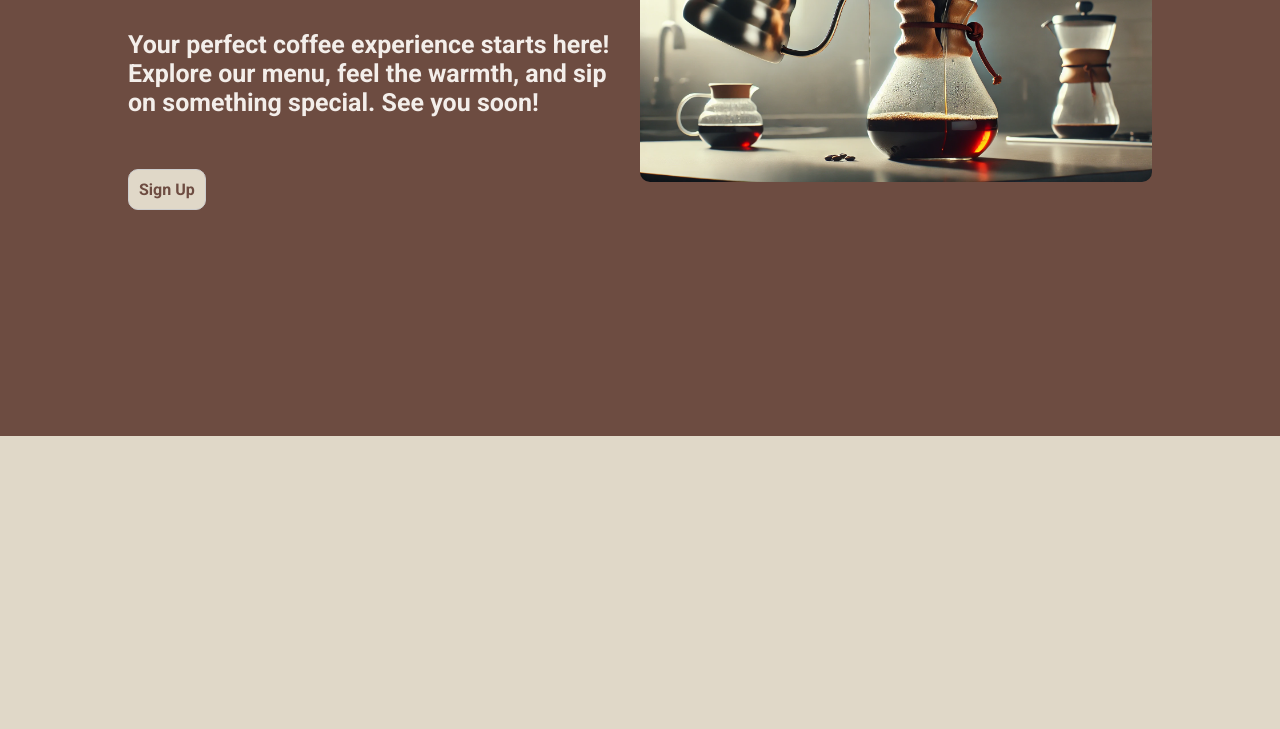
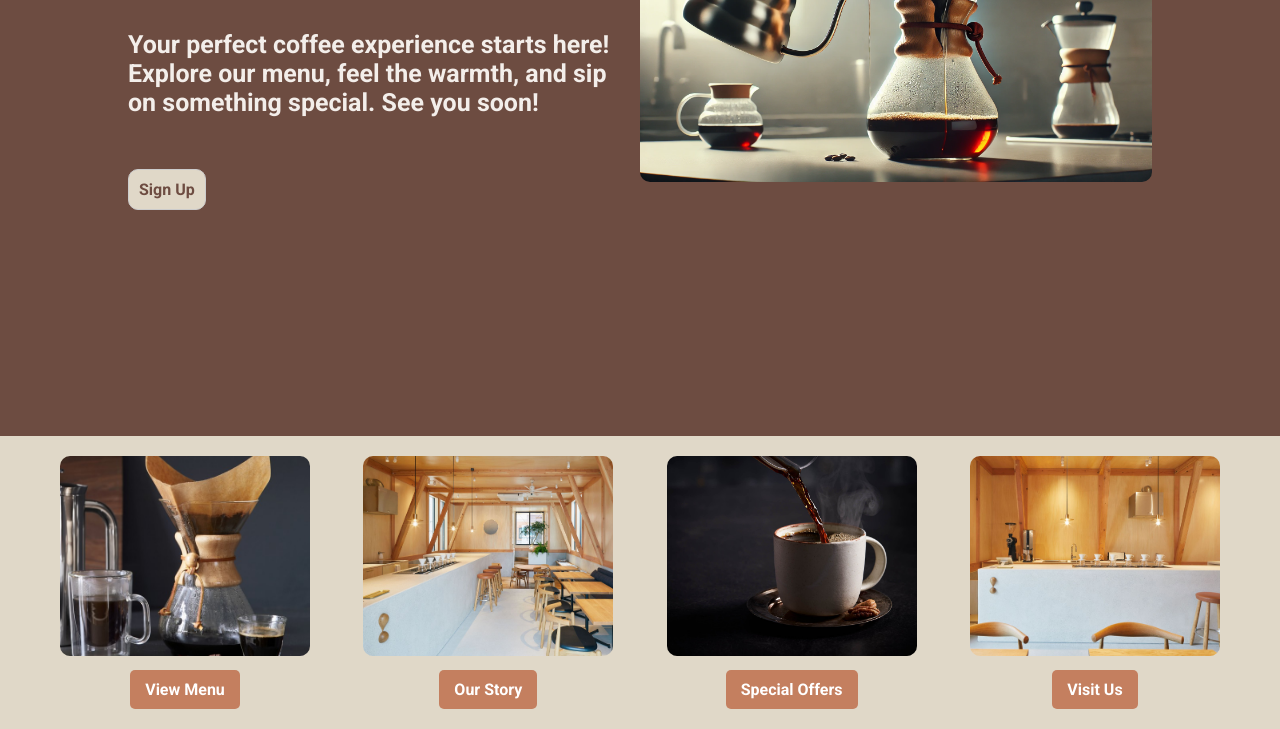
Before and after one commit to yubiyubiii/landing-page, a plain HTML site: page lp.html in a window 1280 px wide. Shown: the part 616-1345 px from the top of the page. Before the commit the page ends 1052 px from the top, so only its background shows below. Drawn offline with Linux system fonts and the light colour scheme.

Commit message:
added a section

```diff
--- a/lp.css
+++ b/lp.css
@@ -113,3 +113,45 @@ nav ul .CTA-button {
     border-radius: 10px;
     object-fit: cover;
 }
+
+/*Categories*/
+
+.categories {
+    display: flex;
+    flex-wrap: nowrap;
+    justify-content: space-between;
+    align-items: center;
+    gap: 20px;
+    flex-wrap: wrap;
+    padding: 20px;
+    max-width: 1200px;
+    margin: 0 auto;
+}
+
+.category {
+    flex: 1;
+    max-width: 250px;
+    text-align: center;
+}
+
+.category img {
+    width: 100%; /* Make images uniform */
+    height: 200px; /* Fixed height for consistency */
+    object-fit: cover; /* Crop images to fit */
+    border-radius: 10px;
+  }
+
+  .btn {
+    display: inline-block;
+    margin-top: 10px;
+    padding: 10px 15px;
+    background-color: #c47f5f;
+    color: white;
+    text-decoration: none;
+    border-radius: 5px;
+    font-weight: bold;
+}
+
+.btn:hover {
+    background-color: #6d4c41;
+}
--- a/lp.html
+++ b/lp.html
@@ -44,7 +44,27 @@
             <img src="images/chemex.jpg" alt="chemex">
         </div>
     </div>
-
+<section class="categories">
+    <div class="category">
+        <img src="images/menu.jpg" alt="Our Menu">
+        <a href="#" class="btn">View Menu</a>
+    </div>
+        <div class="category">
+            <img src="images/story.jpg" al="Our Story">
+            <a href="#" class="btn">Our Story</a>
+        </div>
+            <div class="category">
+                <img src="images/special.jpg" alt="Special Offers">
+                <a href="#" class="btn">Special Offers</a>
+            </div>
+                <div class="category">
+                    <img src="images/visit.jpg" alt="Visit Us">
+                    <a href="#" class="btn">Visit Us</a>
+                </div>
+            </div>
+        </div>
+    </div>
+</section>
 </body>
 
 </html>
```
Also changed, not shown: images/menu.jpg (added), images/special.jpg (added), images/story.jpg (added), images/visit.jpg (added).
